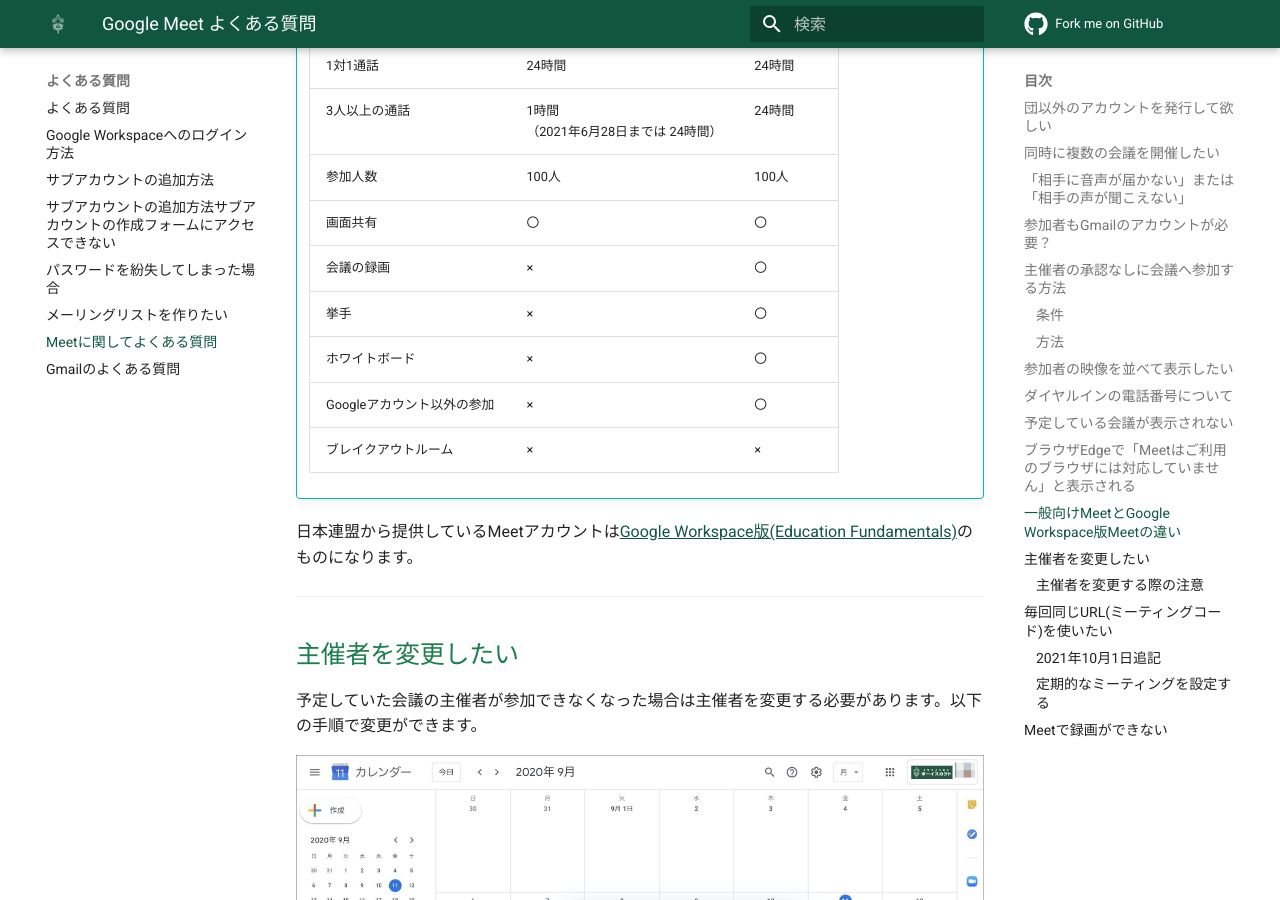
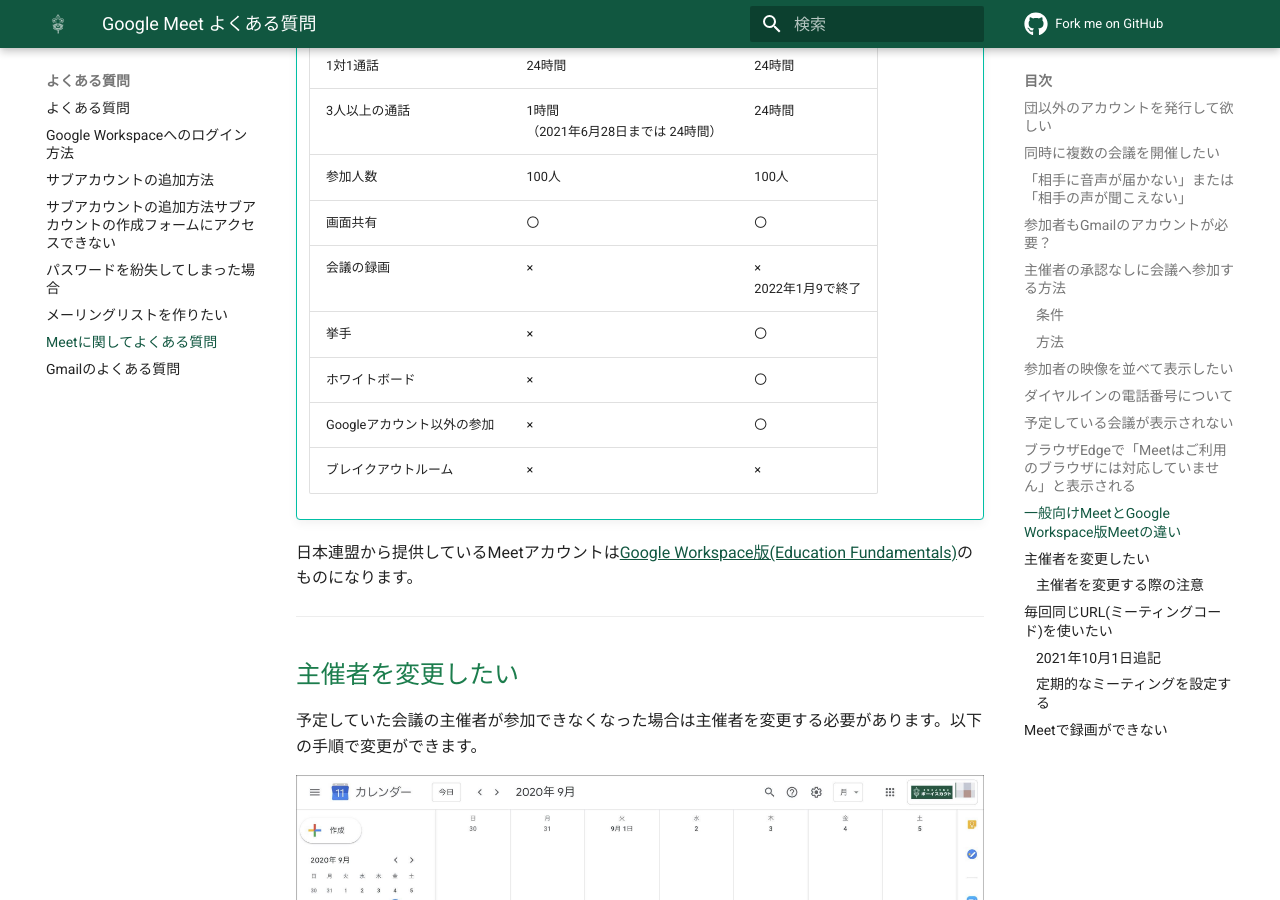
Before and after one commit to Scout-Association-of-Japan/DX-promotion-guidelines, an MkDocs documentation site: the page built from docs/faq/meet/index.md, in a window 1280 px wide and 900 px high, scrolled down 4159 px. Built offline with MkDocs 1.6.1 and Material for MkDocs 9.7.7, drawn with Linux system fonts in a browser that asks for light colours; comment, search, counter and statistics services are not loaded.

Commit message:
Update index.md (#175)
録画機能廃止の反映

```diff
--- a/docs/faq/meet/index.md
+++ b/docs/faq/meet/index.md
@@ -164,7 +164,7 @@
 	|3人以上の通話|1時間<br>（2021年6月28日までは 24時間）|24時間|
 	|参加人数|100人|100人|
 	|画面共有|〇|〇|
-	|会議の録画|×|〇|
+	|会議の録画|×|×<br>2022年1月9で終了|
 	|挙手|×|〇|
 	|ホワイトボード|×|〇|
 	|Googleアカウント以外の参加|×|〇|
```
